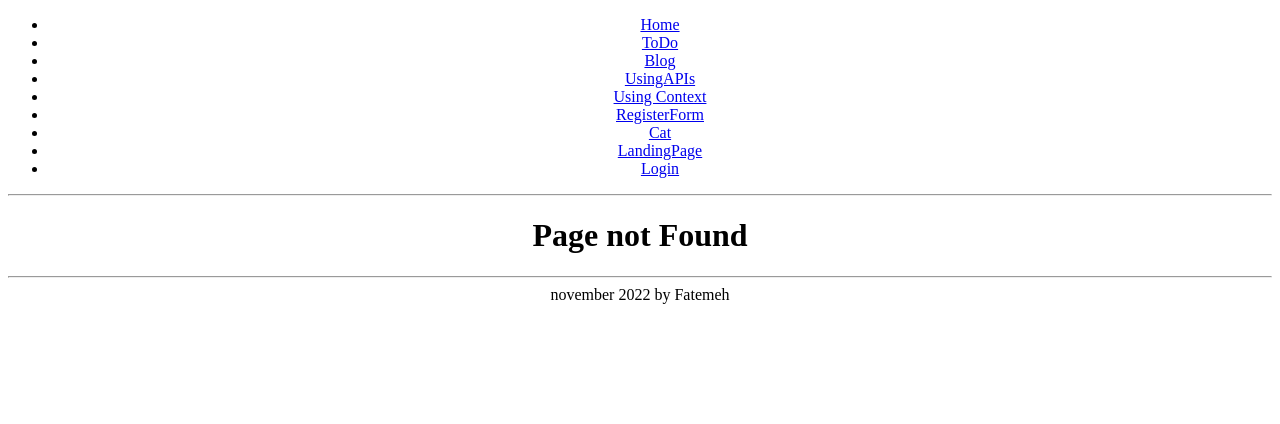
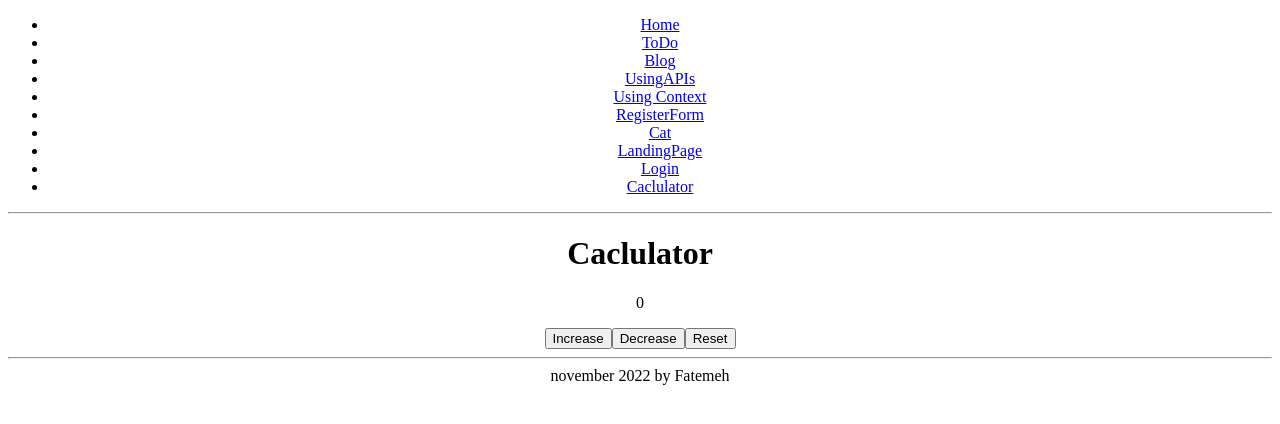
Before and after one commit to fatemehcode/social-media-website, a React (Create React App) app: page /Calculator in a window 1280 px wide. Before the commit this address had no page. Shown: the top 424 px of the page. Built offline with nearby package versions, Linux system fonts and the light colour scheme.

Commit message:
cout with custom hook

```diff
--- a/src/App.js
+++ b/src/App.js
@@ -15,6 +15,7 @@ import {RegisterForm} from './Pages/Forms/Form';
 import { CatPage } from "./Pages/Cat/CatPage";
 import { LandingPage } from "./Pages/LandingPage";
 import {Login} from "./Pages/Login";
+import Calculator from "./Pages/Calc/Calculator";
 
 export const AppContext=createContext();
 
@@ -43,6 +44,7 @@ function App() {
               <Route path="/CatPage" element={<CatPage/>}/>
               <Route path="/LandingPage" element={<LandingPage/>}/>
               <Route path="/Login" element={<Login/>}/>
+              <Route path="/Calculator" element={<Calculator/>}/>
 
               <Route path="*" element={<h1>Page not Found</h1>}/>
 
--- /dev/null
+++ b/src/Pages/Calc/Calculator.js
@@ -0,0 +1,18 @@
+import React from 'react';
+import useCalc from './useCalc';
+
+const Calculator = () => {
+    const {num,onIncrease,onDecrease,onReset} =useCalc();
+    return (
+        <div>
+            <h1>Caclulator</h1>
+            <p>{num}</p>
+            <button onClick={onIncrease}>Increase</button>
+            <button onClick={onDecrease}>Decrease</button>
+            <button onClick={onReset}>Reset</button>
+
+        </div>
+    );
+};
+
+export default Calculator;
--- /dev/null
+++ b/src/Pages/Calc/useCalc.js
@@ -0,0 +1,12 @@
+import {React,useState} from 'react';
+
+const useCalc = (initval=0) => {
+    const [num,setNum]=useState(0);
+    const onIncrease=()=>{setNum((prev)=>prev+1)}
+    const onDecrease=()=>{setNum((prev)=>prev-1)}
+    const onReset=()=>{setNum(0)}
+
+    return ({num,onIncrease, onDecrease,onReset});
+};
+
+export default useCalc;
--- a/src/Partials/Navbar.js
+++ b/src/Partials/Navbar.js
@@ -13,6 +13,7 @@ export const Navbar=()=>{
                 <li><Link to="/CatPage">Cat</Link></li>
                 <li><Link to="/LandingPage">LandingPage</Link></li>
                 <li><Link to="/Login">Login</Link></li>
+                <li><Link to="/Calculator">Caclulator</Link></li>
 
             </ul>
             <hr/>
```
